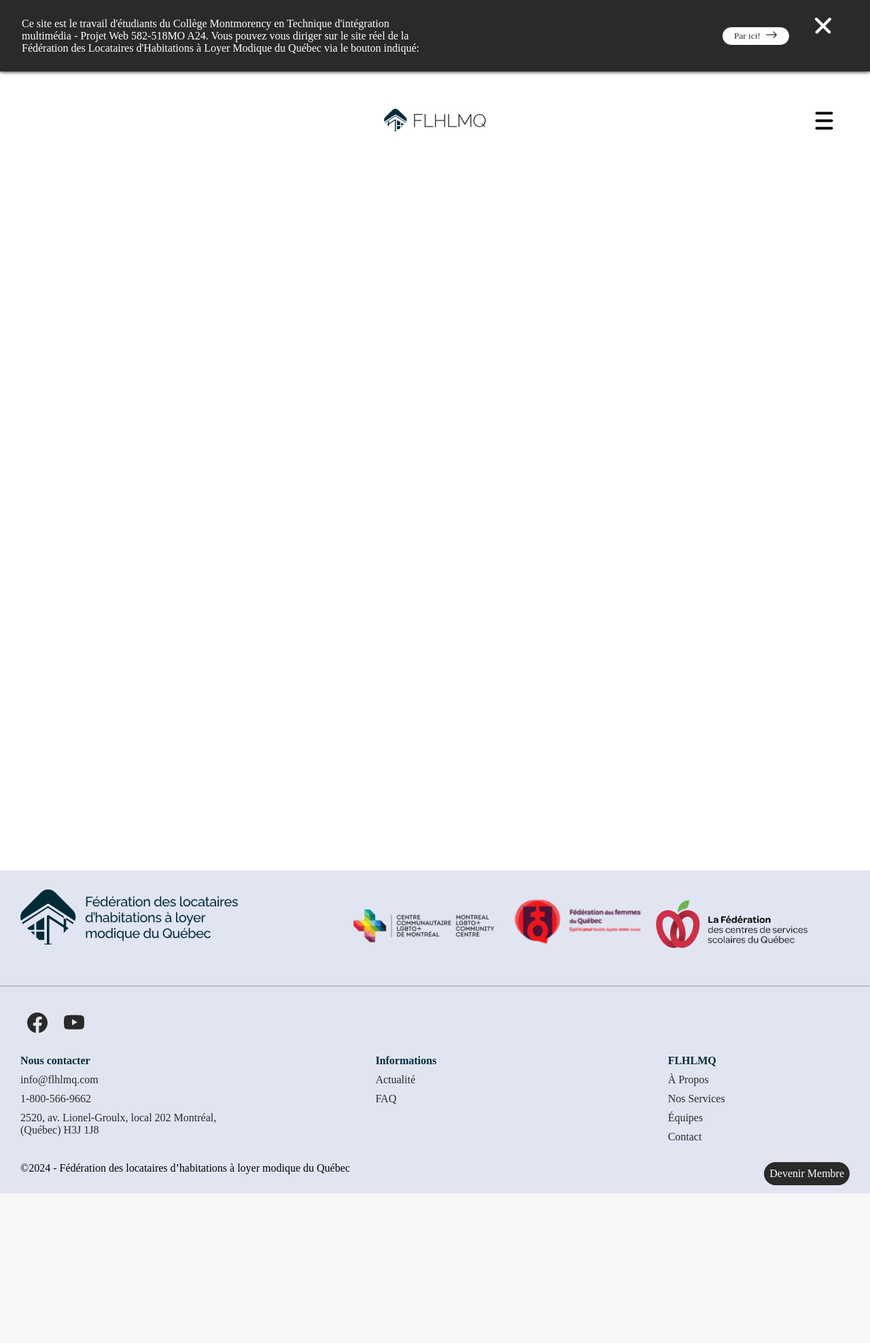
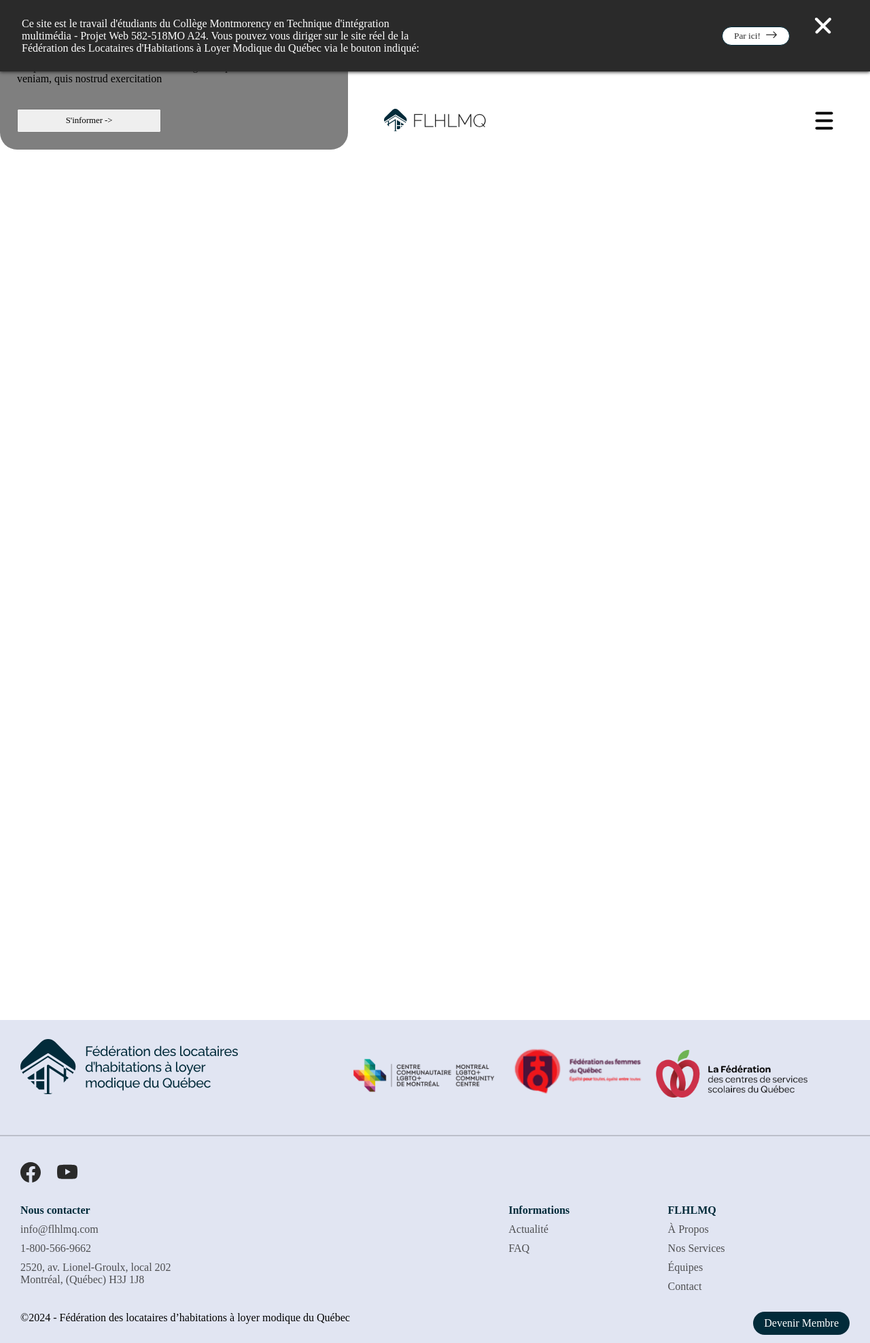
Before and after one commit to victorgileau/federation-des-locataires--les-developpeurs-du-grenier, a PHP site: page / in a window 1280 px wide. Shown: the whole page at 68% size. Before the commit the page ends 1755 px from the top, so only its background shows below. Run offline with PHP 8.4, Linux system fonts and the light colour scheme; some web fonts are replaced; grey boxes are pictures that could not be loaded.

Commit message:
changements des mixins btn

```diff
--- a/index.html
+++ b/index.html
@@ -47,7 +47,7 @@
                     <ul>
                         <li><a href="#" class="btn">Contact</a></li>
                         <li><a href="#" class="btn">FAQ</a></li>
-                        <li><a href="#"><button class="btnN">Devenir membre</button></a></li>
+                        <li><a href="#"><button class="btnBleu">Devenir membre</button></a></li>
                         <li><a href="#"><button class="btnB">Se connecter</button></a></li>
                         <li><a href="#" class="btn">FR</a></li>
                     </ul>
@@ -61,7 +61,24 @@
         <section class="hero"></section>
         <section class="recherche"></section>
         <section class="a-propos"></section>
-        <section class="services"></section>
+        <section class="services">
+            <div class="service">
+                <div class="service__titre">
+                  Lorem ipsum dolor
+                </div>
+                <div class="service__icon"></div>
+                <div class="service__line">
+                  <hr>
+                </div>
+                <div class="service__info">
+                  Lorem ipsum dolor sit amet, consectetur adipiscing elit, sed do eiusmod tempor incididunt ut labore et dolore magna aliqua. Ut enim ad minim veniam, quis nostrud exercitation
+                </div>
+                <button class="service__btn btnN">
+                  S'informer ->
+                </button>
+              </div>
+            <div class="services__background"></div>
+        </section>
         <section class="actualités"></section>
         <section class="temoignages"></section>
         <section class="membre"></section>
@@ -181,7 +198,7 @@
             <div class="copyright">©2024 - Fédération des locataires d’habitations à loyer modique du Québec</div>
 
             <div class="footer__btn">
-                <button class="btnN">Devenir Membre</button>
+                <button class="btnBleu">Devenir Membre</button>
             </div>
      </div>
 
--- a/partials-scss/_messageProjetEtudiant.scss
+++ b/partials-scss/_messageProjetEtudiant.scss
@@ -1,5 +1,5 @@
 @use './variables';
-@use './mixins/btnMenuHover';
+@use './mixins/mixins';
 
 /*--Ajout code message Projet étudant--*/
 
@@ -28,7 +28,7 @@
     }
     &__btn {
         grid-row: 3;
-        @include btnMenuHover.btnBlanc;
+        @include mixins.btnBlanc;
         margin: 0 2vw;
         padding: 5px 10px;
         width: 100px;
--- a/style.css
+++ b/style.css
@@ -65,21 +65,24 @@ body {
   background-size: 120% 25%;
 }
 
-.btnN {
+.btnBleu {
   padding: 10px;
   border: none;
   transition-property: background-color;
   transition-duration: 0.2s;
   transition-timing-function: linear;
-  padding: 0.5em;
+  padding-top: 0.5em;
+  padding-bottom: 0.5em;
+  padding-left: 1em;
+  padding-right: 1em;
   border-radius: 25px;
-  background-color: #2A2A2A;
+  background-color: #022B3A;
   color: #ffffff;
 }
-.btnN:hover {
+.btnBleu:hover {
   background-color: #ffffff;
-  color: #2A2A2A;
-  border: 1px solid #2A2A2A;
+  color: #022B3A;
+  border: 1px solid #022B3A;
 }
 
 .btnB {
@@ -369,6 +247,10 @@ footer .footer__group--link .footer__list {
 }
 footer .footer__group--link li {
   padding-top: 10px;
+  opacity: 0.8;
+}
+footer .footer__group--link li:hover {
+  opacity: 1;
 }
 footer .footer__group--link .footer__list--contact {
   width: 70%;
@@ -438,7 +320,7 @@ footer .footer__btn button {
   footer .footer__sociaux {
     width: 15%;
     display: inline-block;
-    margin-left: 30px;
+    margin-left: 20px;
   }
   footer .footer__group--link {
     display: inline-block;
@@ -448,19 +330,19 @@ footer .footer__btn button {
   }
   footer .footer__group--link .footer__list--contact {
     display: inline-block;
-    width: 30%;
+    width: 20%;
   }
   footer .footer__group--link .footer__list--info {
     vertical-align: top;
-    padding-left: 15%;
+    margin-left: 42%;
     display: inline-block;
-    width: 25%;
+    width: 10%;
   }
   footer .footer__group--link .footer__list--flhlmq {
     vertical-align: top;
     display: inline-block;
-    padding-left: 27%;
-    width: 43%;
+    margin-left: 10%;
+    width: 15%;
   }
   footer .footer__group--link .footer__title {
     font-size: 1em;
@@ -551,11 +427,14 @@ footer .footer__btn button {
   transition-property: background-color;
   transition-duration: 0.2s;
   transition-timing-function: linear;
-  padding: 0.5em;
+  padding-top: 0.5em;
+  padding-bottom: 0.5em;
+  padding-left: 1em;
+  padding-right: 1em;
   border-radius: 25px;
   background-color: #ffffff;
-  color: #2A2A2A;
-  border: 1px solid #2A2A2A;
+  color: #022B3A;
+  border: 1px solid #022B3A;
   margin: 0 2vw;
   padding: 5px 10px;
   width: 100px;
@@ -648,6 +527,53 @@ footer .footer__btn button {
 }
 
 /*--Fin Ajout code message Projet étudant--*/
+.service {
+  padding: 25px;
+  border-radius: 25px;
+  width: 40vw;
+  height: auto;
+  background-color: rgba(0, 0, 0, 0.5);
+  display: grid;
+  gap: 10px 0;
+}
+.service__titre {
+  font-size: 20px;
+  font-weight: bold;
+  grid-column: span 2;
+  grid-row: 1;
+}
+.service__icon {
+  justify-self: end;
+  grid-column: 3;
+  grid-row: 1;
+  width: 25px;
+  aspect-ratio: 1/1;
+  background-image: url(https://riot-us.com/wp-content/uploads/2023/11/intro-1634607238.webp);
+  background-position: center;
+  background-size: cover;
+  border-radius: 5px;
+}
+.service__line {
+  grid-column: span 3;
+  grid-row: 2;
+}
+.service__line hr {
+  height: 1px;
+  color: #000;
+  background-color: #000;
+  border: none;
+}
+.service__info {
+  grid-column: span 3;
+  grid-row: 3;
+  margin-bottom: 25px;
+}
+.service__btn {
+  min-width: 100px;
+  grid-column: 1;
+  grid-row: 4;
+}
+
 @font-face {
   font-family: "Raleway";
   src: url(./medias/fonts/Raleway/Raleway-VariableFont_wght.ttf) format("truetype");
--- a/style.scss
+++ b/style.scss
@@ -1,8 +1,10 @@
 @use 'partials-scss/variables';
 @use 'partials-scss/mixins/mixins';
+@use 'partials-scss/mixins/btnMenuHover';
 @use 'partials-scss/menu';
 @use 'partials-scss/footer';
 @use './partials-scss/messageProjetEtudiant';
+@use './partials-scss/servicesAccueil';
 
 @font-face {
     font-family: 'Raleway';
```
Also changed, not shown: other parts of style.css (+12 -143 lines), partials-scss/_footer.scss (+15 -150 lines), partials-scss/_menu.scss (+4 -3 lines), partials-scss/_servicesAccueil.scss (added, +46 -0 lines), partials-scss/mixins/_btnMenuHover.scss (+0 -32 lines), partials-scss/mixins/_mixins.scss (+60 -0 lines), 1 other file.
